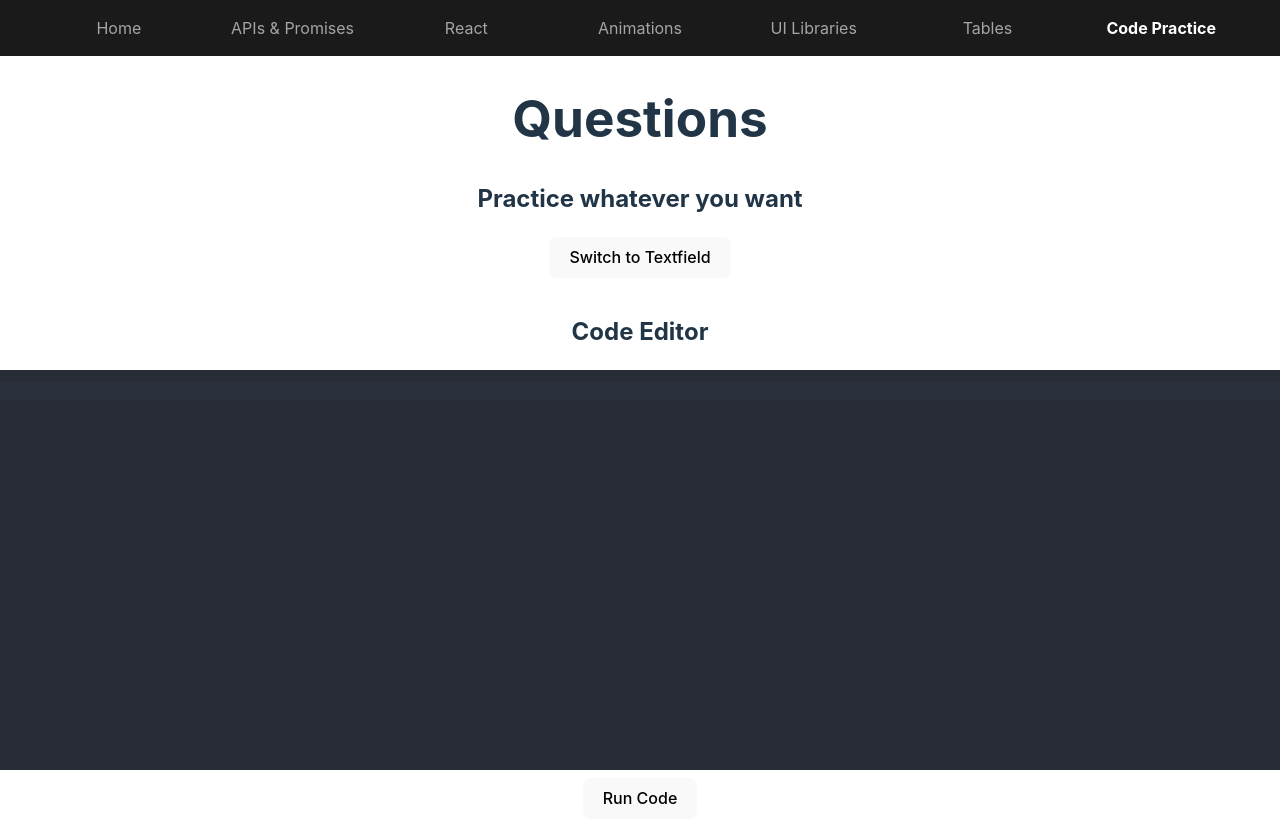
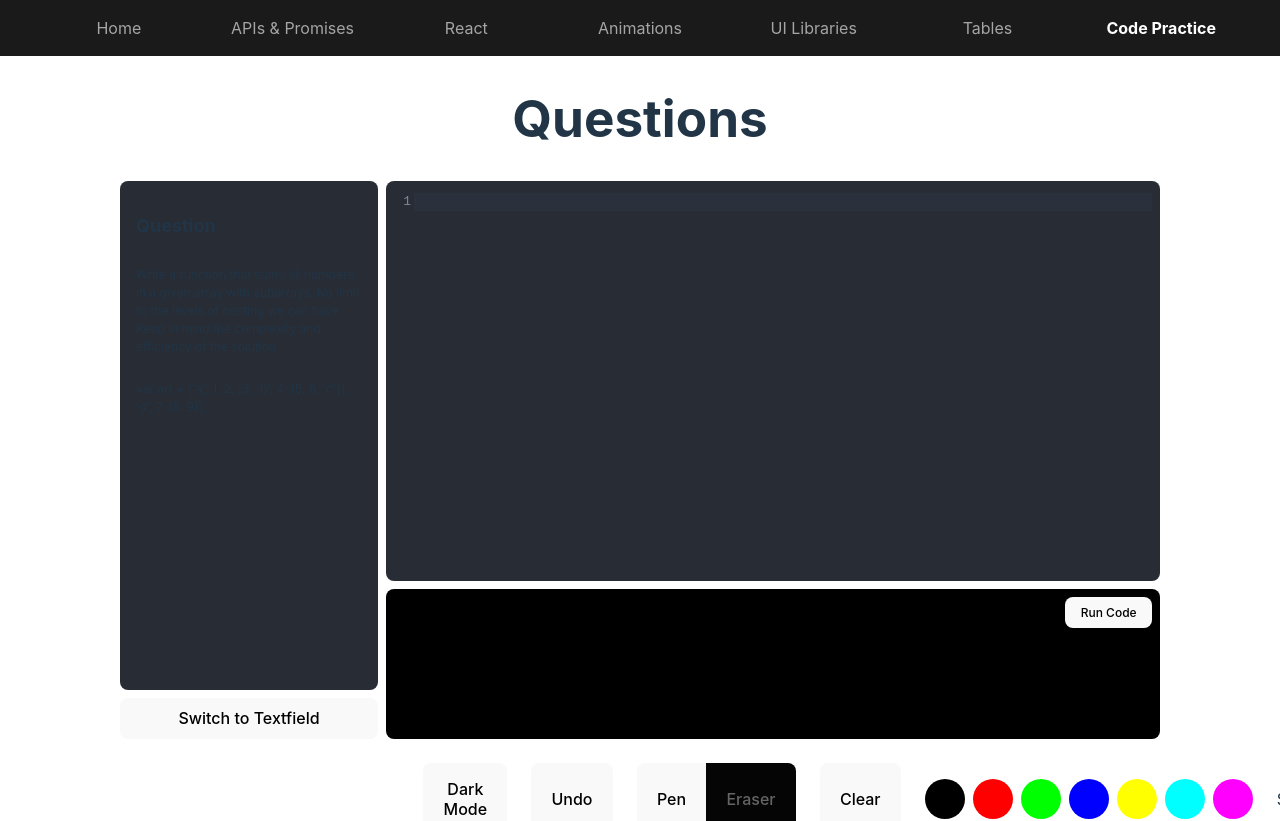
Before and after one commit to jon-slva/frontend-practice, a React (Vite) app: page /code-practice in a window 1280 px wide. Shown: the top 821 px of the page. Built offline with nearby package versions, Linux system fonts and the light colour scheme.

Commit message:
Refactor code editor and console output layout

```diff
--- a/src/components/Ide/Ide.jsx
+++ b/src/components/Ide/Ide.jsx
@@ -66,12 +66,12 @@ const Ide = ({ consoleOutput, setConsoleOutput }) => {
 			display: 'flex',
 			flexDirection: 'column',
 			alignItems: 'center',
-			margin: '16px',
+			flex: 3,
+			gap: '8px',
 		}}>
-			<h2>Code Editor</h2>
 			<div ref={parentRef} style={{
 				height: '400px',
-				width: '1400px',
+				width: '100%',
 				textAlign: 'left',
 				backgroundColor: '#282c34',
 				borderRadius: "8px",
@@ -80,22 +80,23 @@ const Ide = ({ consoleOutput, setConsoleOutput }) => {
 				flexGrow: 1,
 			}}>
 			</div>
-			<button onClick={runCode} style={{ margin: '8px' }}>Run Code</button>
 			<div style={{
 				minHeight: '150px',
-				width: '1400px',
+				width: '100%',
 				backgroundColor: '#000000',
 				textAlign: 'left',
 				padding: '12px',
 				borderRadius: "8px",
 				overflow: 'auto',
 				fontSize: '12px',
+				position: 'relative',
 			}}>
 				{consoleOutput.flatMap((output, index) => (
 					<div key={index} style={{ whiteSpace: '', margin: '2px 0' }}>
 						{output}
 					</div>
 				))}
+				<button onClick={runCode} style={{ margin: '8px', position: 'absolute', right: '0px', top: '0px' }}>Run Code</button>
 			</div> {/* Console output */}
 		</section>
 	)
--- a/src/components/Whiteboard/Whiteboard.jsx
+++ b/src/components/Whiteboard/Whiteboard.jsx
@@ -6,7 +6,7 @@ import Cursor from '../Cursor/Cursor';
 const Whiteboard = ({ whiteboard, setWhiteboard }) => {
 	const [tool, setTool] = useState('pen');
 	const [lines, setLines] = useState([]);
-	const [color, setColor] = useState('#222');
+	const [color, setColor] = useState('#000');
 	const [stageSize, setStageSize] = useState({ width: 500, height: 500 });
 	const [darkMode, setDarkMode] = useState(false);
 	const [hasStartedDrawing, setHasStartedDrawing] = useState(false);
@@ -186,7 +186,7 @@ const Whiteboard = ({ whiteboard, setWhiteboard }) => {
 						<Line
 							key={i}
 							points={line.points}
-							stroke={line.tool === 'eraser' ? (darkMode ? '#313131' : '#fff') : (darkMode && line.color === '#000' ? '#fff' : line.color)}
+							stroke={line.tool === 'eraser' ? (darkMode ? '#000' : '#fff') : (darkMode && line.color === '#000' ? '#fff' : line.color)}
 							strokeWidth={line.size} // Use the stored size here
 							tension={0.5}
 							lineCap="round"
--- a/src/pages/CodePractice/CodePractice.jsx
+++ b/src/pages/CodePractice/CodePractice.jsx
@@ -1,4 +1,5 @@
 import { useRef, useState } from 'react';
+import questionCards from '../../data/question_cards.json';
 import Ide from '../../components/Ide/Ide';
 import Whiteboard from '../../components/Whiteboard/Whiteboard';
 
@@ -7,7 +8,9 @@ const CodePractice = () => {
 	const [whiteboard, setWhiteboard] = useState(''); // State variable for whiteboard
 	const [showWhiteboard, setShowWhiteboard] = useState(true); // State variable to toggle between Whiteboard and TextField
 	const [textFieldValue, setTextFieldValue] = useState(''); // State variable for the text field value
+	const [questionIndex, setQuestionIndex] = useState(questionCards[0]); // State variable for the question index
 
+	console.log(questionCards[0]);
 
 	const toggleView = () => {
 		setShowWhiteboard(!showWhiteboard);
@@ -16,13 +19,44 @@ const CodePractice = () => {
 	return (
 		<main>
 			<h1>Questions</h1>
-			<h2>Practice whatever you want</h2>
+			{/* <h2>Practice whatever you want</h2> */}
 
-			<button onClick={toggleView}>
-				{showWhiteboard ? 'Switch to Textfield' : 'Switch to Whiteboard'}
-			</button>
+			<section style={{
+				display: 'flex',
+				gap: '8px'
+			}}>
 
-			<Ide consoleOutput={consoleOutput} setConsoleOutput={setConsoleOutput} />
+				<aside style={{
+					flex: 1,
+					display: 'flex',
+					flexDirection: 'column',
+					gap: '8px',
+				}}>
+					<div style={{
+						display: 'flex',
+						flexDirection: 'column',
+						fontSize: '12px',
+						backgroundColor: '#282c34',
+						borderRadius: '8px',
+						padding: '16px',
+						textAlign: 'left',
+						flex: 1
+					}}>
+
+						<h2>Question</h2>
+						<p>{questionIndex.instructions}</p>
+						<p>{questionIndex.input}</p>
+						<p>{questionIndex.example}</p>
+						<p>{questionIndex.description}</p>
+					</div>
+
+					<button onClick={toggleView}>
+						{showWhiteboard ? 'Switch to Textfield' : 'Switch to Whiteboard'}
+					</button>
+				</aside>
+				<Ide consoleOutput={consoleOutput} setConsoleOutput={setConsoleOutput} />
+
+			</section>
 
 			{showWhiteboard ? (
 				<Whiteboard whiteboard={whiteboard} setWhiteboard={setWhiteboard} />
```
